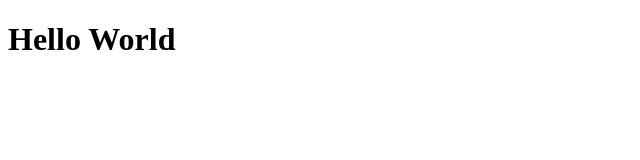
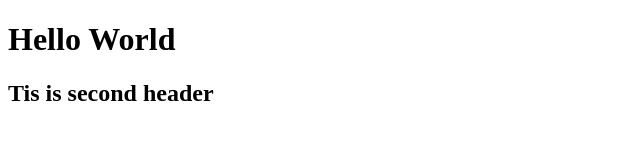
Before and after one commit to elenekok/lecture9, a plain HTML site: page index.html in a window 1280 px wide. Shown: the whole page, without its empty margins (0-640 px from the left). Drawn offline with Linux system fonts and the light colour scheme.

Commit message:
title
adding h2

```diff
--- a/index.html
+++ b/index.html
@@ -7,5 +7,6 @@
   </head>
   <body>
     <h1>Hello World</h1>
+    <h2>Tis is second header</h2>
   </body>
 </html>
```
